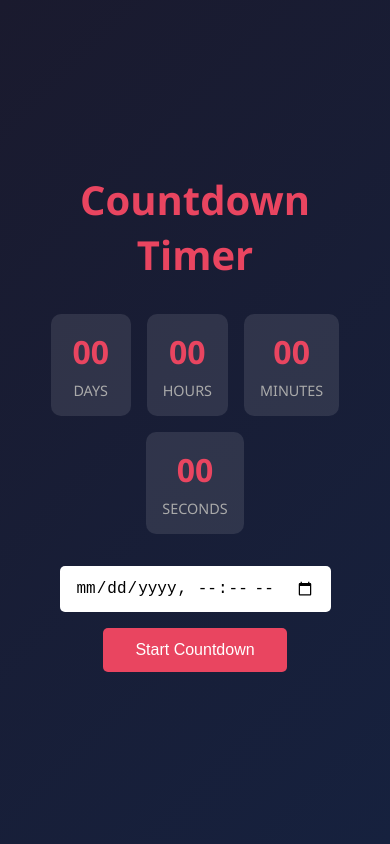
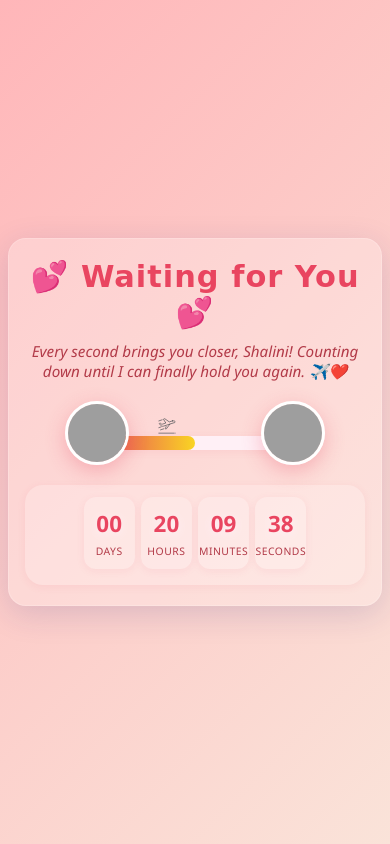
Before and after one commit to Shriman2002/countdown-website, a plain HTML site: page index.html in a window 390 px wide. Drawn offline with Linux system fonts and the light colour scheme; grey boxes are pictures that could not be loaded.

Commit message:
Add countdown timer and styles

```diff
--- a/index.html
+++ b/index.html
@@ -8,8 +8,22 @@
 </head>
 <body>
   <div class="container">
-    <h1>Countdown Timer</h1>
-    <div class="countdown" id="countdown">
+    <h1>💕 Waiting for You 💕</h1>
+    <p class="subtitle">Every second brings you closer, Shalini! Counting down until I can finally hold you again. ✈️❤️</p>
+    <div class="progress-section">
+      <img src="assets/girl.jpg" class="character girl-photo" id="girl-img" alt="Girl">
+      <div class="progress-middle">
+        <div class="flight-wrap">
+          <img src="assets/flight.svg" class="flight" id="flight-img" alt="Flight">
+        </div>
+        <div class="timer-bar-bg">
+          <div class="timer-bar-fill" id="timer-bar"></div>
+        </div>
+      </div>
+      <img src="assets/guy.jpg" class="character guy-photo" id="guy-img" alt="Guy">
+    </div>
+    <div class="timer-bar-container">
+      <div class="countdown romantic-countdown" id="countdown">
         <div class="time-unit">
           <span class="number" id="days">00</span>
           <span class="label">Days</span>
@@ -27,9 +41,6 @@
           <span class="label">Seconds</span>
         </div>
       </div>
-    <div class="input-section">
-      <input type="datetime-local" id="target-date">
-      <button id="start-btn">Start Countdown</button>
     </div>
   </div>
   <script src="script.js"></script>
--- a/script.js
+++ b/script.js
@@ -1,8 +1,14 @@
 let countdownInterval;
+
+
+let initialTargetDate = null;
 
 function updateCountdown(targetDate) {
   const now = new Date().getTime();
   const distance = targetDate - now;
+
+  // Set initial target date for animation reference
+  if (!initialTargetDate) initialTargetDate = targetDate;
 
   if (distance < 0) {
     clearInterval(countdownInterval);
@@ -10,6 +16,9 @@ function updateCountdown(targetDate) {
     document.getElementById('hours').textContent = '00';
     document.getElementById('minutes').textContent = '00';
     document.getElementById('seconds').textContent = '00';
+    // Move characters together at the end
+    animateCharacters(1);
+    animateTimerBar(1);
     return;
   }
 
@@ -22,27 +31,67 @@ function updateCountdown(targetDate) {
   document.getElementById('hours').textContent = String(hours).padStart(2, '0');
   document.getElementById('minutes').textContent = String(minutes).padStart(2, '0');
   document.getElementById('seconds').textContent = String(seconds).padStart(2, '0');
+
+  // Animate characters and timer bar
+  const total = initialTargetDate - (initialTargetDate - 1000 * 60); // avoid div by zero
+  const progress = 1 - Math.max(0, distance / (initialTargetDate - now + distance));
+  animateCharacters(progress);
+  animateTimerBar(progress);
 }
 
+function animateCharacters(progress) {
+  // progress: 0 (far apart) to 1 (together)
+  const guy = document.getElementById('guy-img');
+  const girl = document.getElementById('girl-img');
+  const flight = document.getElementById('flight-img');
+  if (!guy || !girl || !flight) return;
+  // Max translate: 0px (start), 80px (end)
+  const maxMove = 80;
+  const guyMove = -maxMove * progress;
+  const girlMove = maxMove * progress;
+  const flightMove = -maxMove * progress * 0.7;
+  guy.style.transform = `translateX(${guyMove}px)`;
+  girl.style.transform = `translateX(${girlMove}px)`;
+  flight.style.transform = `translateX(${flightMove}px)`;
+}
+
+function animateTimerBar(progress) {
+  // progress: 0 (full) to 1 (empty)
+  const bar = document.getElementById('timer-bar');
+  if (!bar) return;
+  bar.style.width = `${Math.max(0, 100 - progress * 100)}%`;
+}
+
+
+// Set default target date: April 26, 2026, 5:00 PM local time
+const defaultTargetDate = new Date(2026, 3, 26, 17, 0, 0, 0).getTime(); // Month is 0-indexed
+
+
+function startCountdown(targetDate) {
+  if (countdownInterval) {
+    clearInterval(countdownInterval);
+  }
+  initialTargetDate = targetDate;
+  updateCountdown(targetDate);
+  countdownInterval = setInterval(() => updateCountdown(targetDate), 1000);
+}
+
+// Start countdown automatically on page load
+window.addEventListener('DOMContentLoaded', () => {
+  startCountdown(defaultTargetDate);
+});
+
+// Allow manual override
 document.getElementById('start-btn').addEventListener('click', () => {
   const targetInput = document.getElementById('target-date').value;
-
   if (!targetInput) {
     alert('Please select a target date and time');
     return;
   }
-
   const targetDate = new Date(targetInput).getTime();
-
   if (isNaN(targetDate)) {
     alert('Invalid date format');
     return;
   }
-
-  if (countdownInterval) {
-    clearInterval(countdownInterval);
-  }
-
-  updateCountdown(targetDate);
-  countdownInterval = setInterval(() => updateCountdown(targetDate), 1000);
+  startCountdown(targetDate);
 });
--- a/style.css
+++ b/style.css
@@ -10,92 +10,233 @@ body {
   display: flex;
   justify-content: center;
   align-items: center;
-  background: linear-gradient(135deg, #1a1a2e 0%, #16213e 100%);
+  background: linear-gradient(135deg, #ffb6b9 0%, #fae3d9 100%);
   color: #fff;
+  position: relative;
 }
 
 .container {
   text-align: center;
-  padding: 2rem;
+  padding: 3rem;
+  width: 100%;
+  max-width: 1000px;
+  background: rgba(255,255,255,0.25);
+  border-radius: 24px;
+  box-shadow: 0 8px 32px 0 rgba(31, 38, 135, 0.15);
+  border: 1px solid rgba(255,255,255,0.18);
 }
 
 h1 {
-  font-size: 2.5rem;
-  margin-bottom: 2rem;
+  font-size: 3.4rem;
+  margin-bottom: 1.2rem;
   color: #e94560;
+  font-family: 'Pacifico', cursive, sans-serif;
+  letter-spacing: 2px;
 }
 
-.countdown {
+.subtitle {
+  color: #b23a48;
+  font-size: 1.4rem;
+  margin-bottom: 2.5rem;
+  font-style: italic;
+}
+
+.progress-section {
+  display: flex;
+  flex-direction: row;
+  align-items: center;
+  justify-content: center;
+  gap: 1.25rem;
+  width: 100%;
+  margin: 0 auto 2.5rem auto;
+}
+
+.character {
+  width: 160px;
+  height: 160px;
+  border-radius: 50%;
+  object-fit: cover;
+  border: 5px solid #fff;
+  box-shadow: 0 6px 20px rgba(233,69,96,0.3);
+  transition: transform 1s cubic-bezier(.77,0,.18,1);
+  z-index: 2;
+  flex-shrink: 0;
+}
+
+.progress-middle {
+  flex: 1;
+  display: flex;
+  flex-direction: column;
+  align-items: stretch;
+  position: relative;
+  min-width: 0;
+}
+
+.flight-wrap {
+  display: flex;
+  justify-content: center;
+  margin-bottom: 4px;
+}
+
+.flight {
+  width: 80px;
+  height: 40px;
+  transition: transform 1s cubic-bezier(.77,0,.18,1);
+}
+
+.timer-bar-bg {
+  width: 100%;
+  height: 26px;
+  background: #fff0f6;
+  border-radius: 13px;
+  box-shadow: 0 2px 8px 0 rgba(233,69,96,0.08);
+  overflow: hidden;
+}
+
+.timer-bar-fill {
+  height: 100%;
+  background: linear-gradient(90deg, #e94560 0%, #f9d423 100%);
+  border-radius: 13px;
+  width: 100%;
+  transition: width 1s cubic-bezier(.77,0,.18,1);
+}
+
+.timer-bar-container {
+  display: flex;
+  flex-direction: column;
+  align-items: center;
+  justify-content: center;
+  width: 100%;
+  z-index: 3;
+  background: rgba(255,255,255,0.18);
+  border-radius: 18px;
+  box-shadow: 0 2px 8px 0 rgba(233,69,96,0.08);
+  padding: 1.2rem 0.5rem 1.5rem 0.5rem;
+}
+
+.romantic-countdown {
   display: flex;
   justify-content: center;
   gap: 2rem;
-  margin-bottom: 2rem;
 }
 
 .time-unit {
   display: flex;
   flex-direction: column;
   align-items: center;
-  background: rgba(255, 255, 255, 0.1);
-  padding: 1.5rem;
-  border-radius: 10px;
-  min-width: 100px;
+  background: rgba(255, 255, 255, 0.18);
+  padding: 2rem 1.5rem;
+  border-radius: 18px;
+  min-width: 120px;
+  box-shadow: 0 2px 8px 0 rgba(233,69,96,0.08);
 }
 
 .number {
-  font-size: 3rem;
+  font-size: 4rem;
   font-weight: bold;
   color: #e94560;
+  text-shadow: 0 2px 8px #fff0f6;
 }
 
 .label {
-  font-size: 0.9rem;
+  font-size: 1.05rem;
   text-transform: uppercase;
-  margin-top: 0.5rem;
-  color: #aaa;
+  margin-top: 0.6rem;
+  color: #b23a48;
+  letter-spacing: 1.5px;
 }
 
 .input-section {
-  display: flex;
-  gap: 1rem;
-  justify-content: center;
-  flex-wrap: wrap;
+  display: none;
 }
 
 input {
   padding: 0.8rem 1rem;
   border: none;
-  border-radius: 5px;
+  border-radius: 8px;
   font-size: 1rem;
+  background: #fff0f6;
+  color: #b23a48;
+  box-shadow: 0 2px 8px 0 rgba(233,69,96,0.08);
 }
 
 button {
   padding: 0.8rem 2rem;
-  background: #e94560;
+  background: linear-gradient(90deg, #e94560 0%, #f9d423 100%);
   color: #fff;
   border: none;
-  border-radius: 5px;
+  border-radius: 8px;
   font-size: 1rem;
   cursor: pointer;
-  transition: background 0.3s;
+  transition: background 0.3s, box-shadow 0.3s;
+  box-shadow: 0 2px 8px 0 rgba(233,69,96,0.08);
 }
 
 button:hover {
   background: #d13650;
+  box-shadow: 0 4px 16px 0 rgba(233,69,96,0.18);
 }
 
 @media (max-width: 600px) {
-  .countdown {
-    flex-wrap: wrap;
-    gap: 1rem;
+  body {
+    padding: 0.5rem;
   }
-
+  .container {
+    padding: 1.25rem 1rem;
+    border-radius: 18px;
+  }
+  h1 {
+    font-size: 1.9rem;
+    margin-bottom: 0.6rem;
+    letter-spacing: 1px;
+  }
+  .subtitle {
+    font-size: 0.95rem;
+    margin-bottom: 1.25rem;
+  }
+  .progress-section {
+    gap: 0.5rem;
+    margin-bottom: 1.25rem;
+  }
+  .character {
+    width: 64px;
+    height: 64px;
+    border-width: 3px;
+  }
+  .flight {
+    width: 36px;
+    height: 18px;
+  }
+  .flight-wrap {
+    margin-bottom: 2px;
+  }
+  .timer-bar-bg {
+    height: 14px;
+    border-radius: 7px;
+  }
+  .timer-bar-fill {
+    border-radius: 7px;
+  }
+  .timer-bar-container {
+    width: 100%;
+    max-width: 100%;
+    padding: 0.75rem 0.4rem 1rem 0.4rem;
+  }
+  .romantic-countdown {
+    gap: 0.4rem;
+  }
   .time-unit {
-    min-width: 80px;
-    padding: 1rem;
+    min-width: 0;
+    flex: 1;
+    padding: 0.7rem 0.3rem;
+    border-radius: 12px;
   }
-
   .number {
-    font-size: 2rem;
+    font-size: 1.4rem;
+  }
+  .label {
+    font-size: 0.65rem;
+    letter-spacing: 0.5px;
+    margin-top: 0.3rem;
   }
 }
```
Also changed, not shown: assets/flight.svg (added), assets/girl.svg (added), assets/guy.svg (added), 2 other files. Lines whose indentation alone changed are shown as unchanged.
